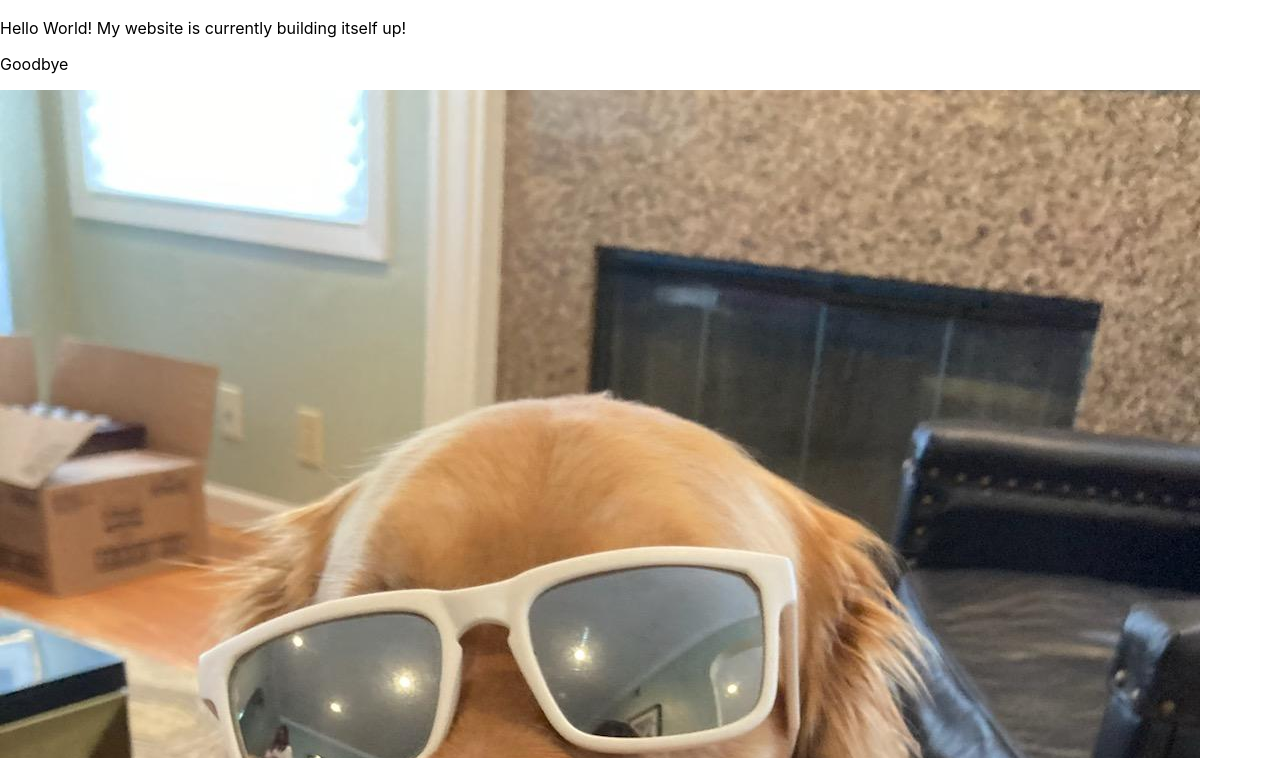
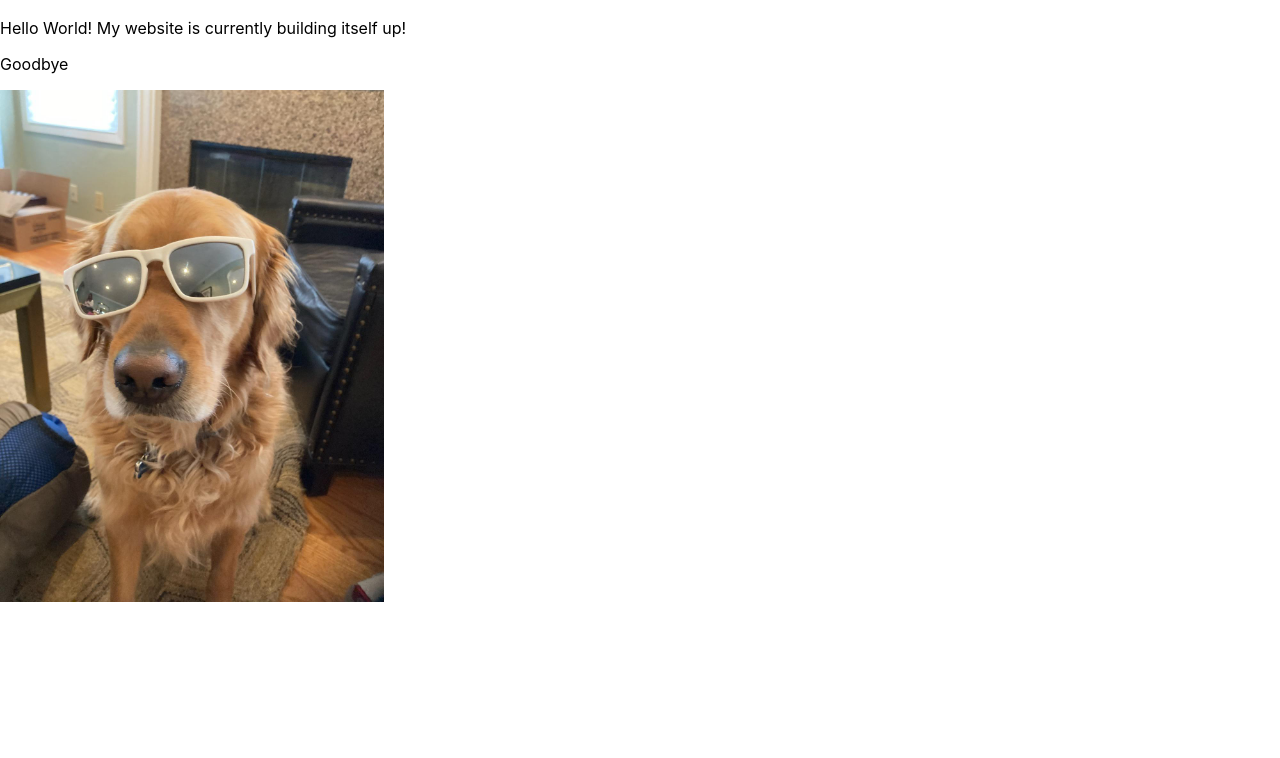
Before and after one commit to TIMMYDOGGY/TIMMYDOGGY.notgithub, a website built with Vite: page index.html in a window 1280 px wide. Shown: the part 42-800 px from the top of the page. Built offline with nearby package versions, Linux system fonts and the light colour scheme.

Commit message:
Refresh my page

```diff
--- a/style.css
+++ b/style.css
@@ -1,3 +1,8 @@
+img {
+  width: 30%;
+  margin: auto auto;
+}
+
 html,
 body {
   padding: 0;
```
